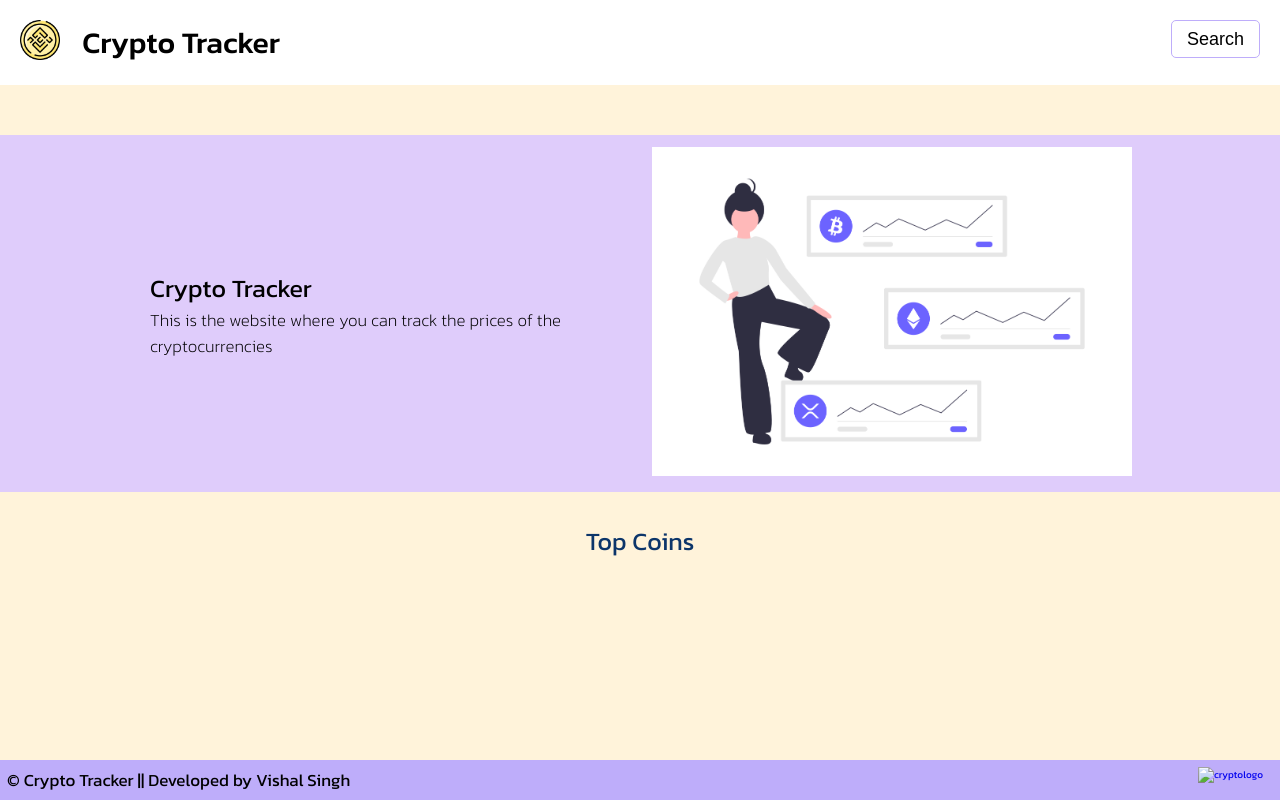
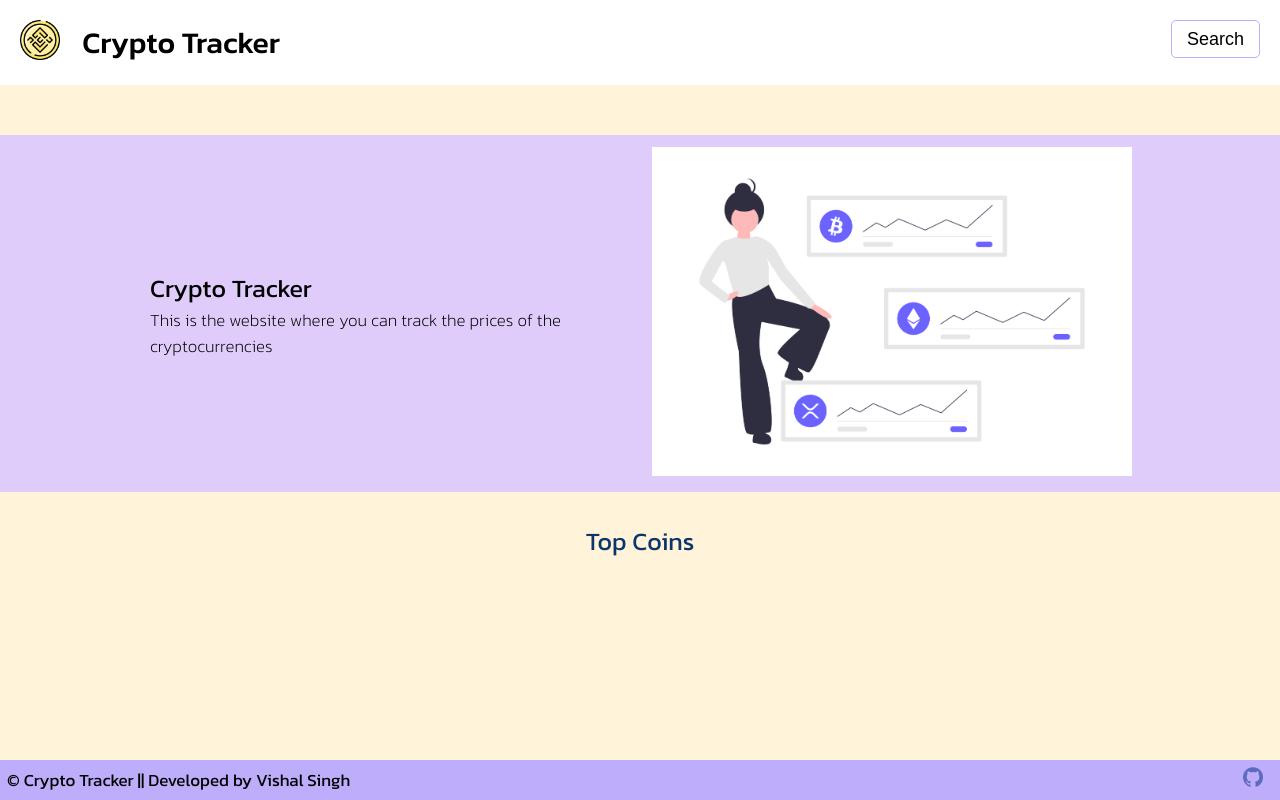
Before and after one commit to techievishalsingh/crypto-tracker, a plain HTML site: page index.html in a window 1280 px wide. Drawn offline with Linux system fonts and the light colour scheme; no server answers.

Commit message:
completed with changing directory

```diff
--- a/index.html
+++ b/index.html
@@ -52,7 +52,7 @@
         <footer>
           <p class="para-font-footer d-inline">&copy; Crypto Tracker || Developed by Vishal Singh</p>
           <a href="https://github.com/techievishalsingh/crypto-tracker" target="_blank">
-            <img src="/assets/Images/github-logo.png" alt="cryptologo" srcset="" class="footer-img f-right">
+            <img src="/Images/github-logo.png" alt="cryptologo" srcset="" class="footer-img f-right">
           </a>
         </footer>
         <!-- End of footer part -->
```
